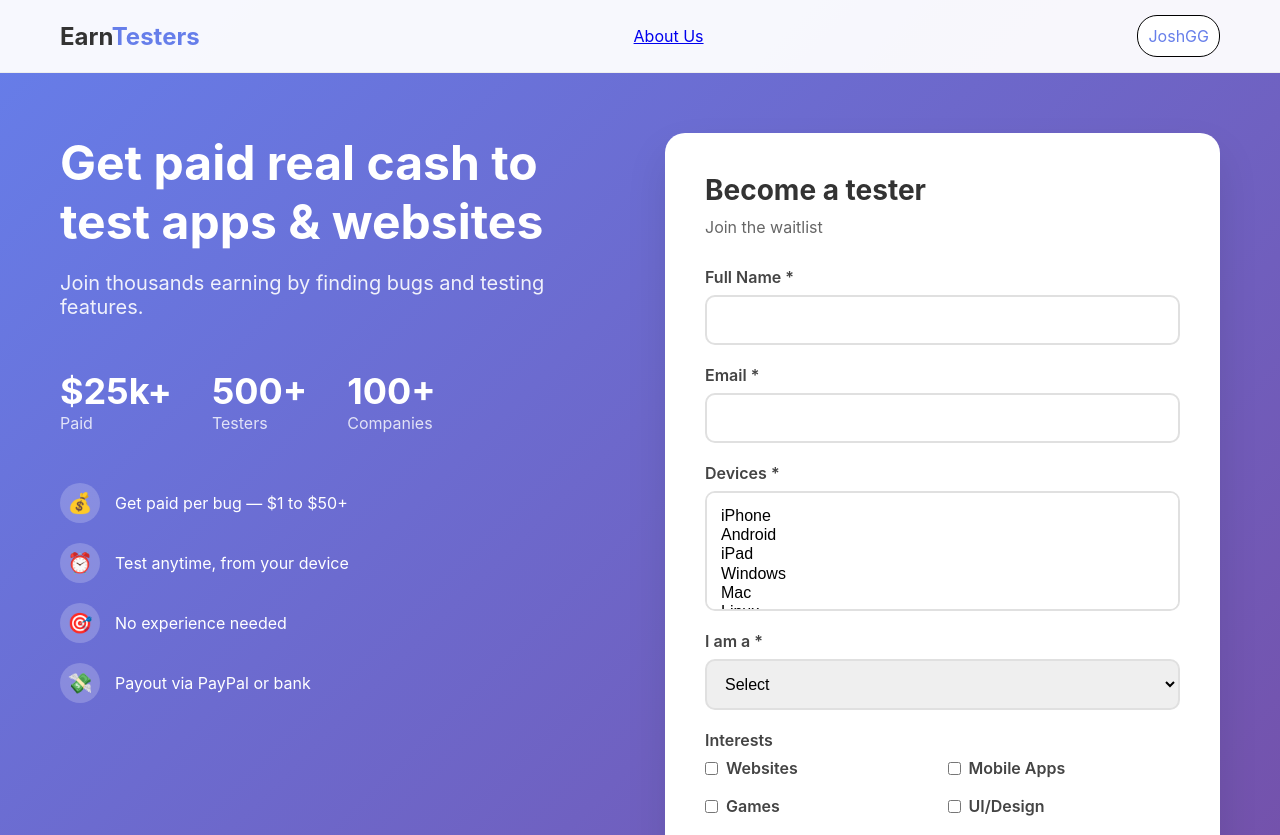
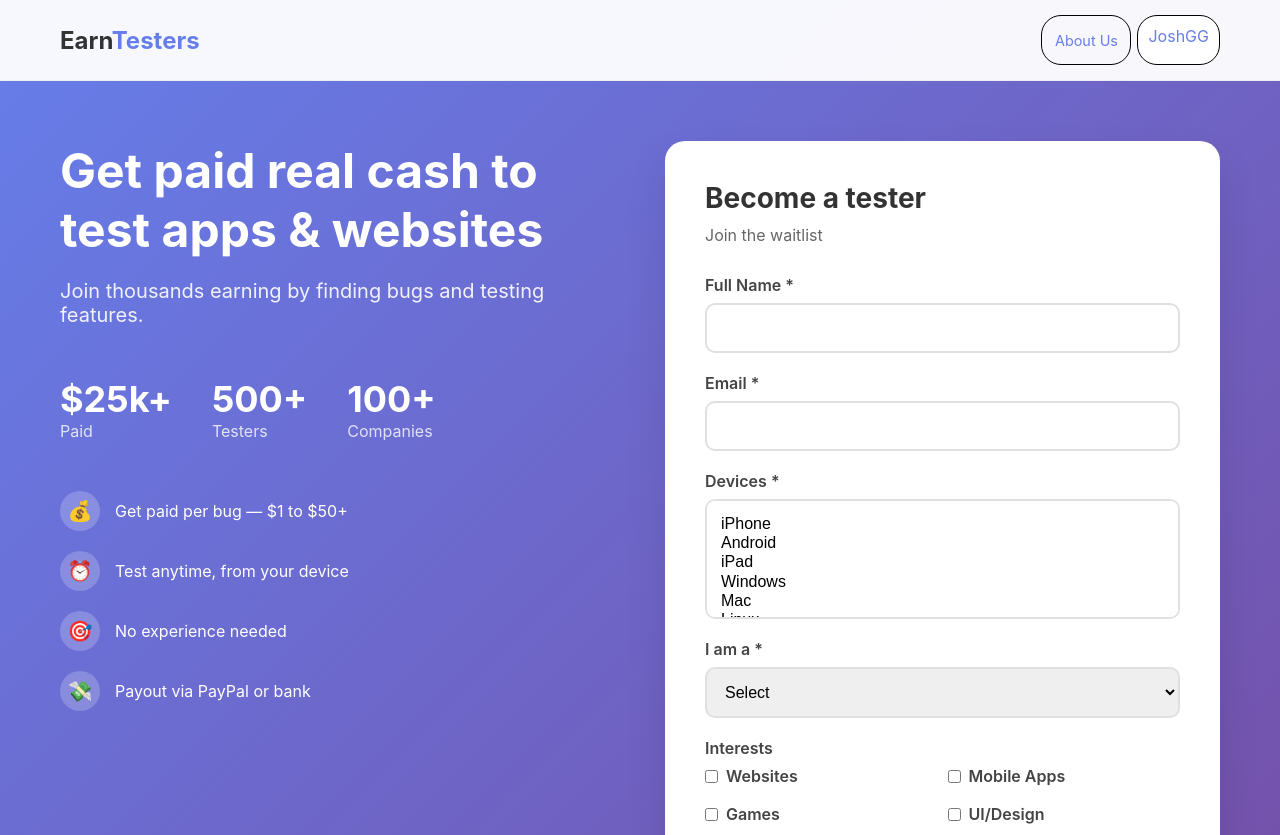
Before and after one commit to gigi-josh/earntesters-, a website: page tester.html in a window 1280 px wide. Shown: the top 835 px of the page. Drawn offline with Linux system fonts and the light colour scheme.

Commit message:
Update tester.html

```diff
--- a/tester.html
+++ b/tester.html
@@ -27,14 +27,30 @@
             justify-content:space-between;
             align-items:center;
         }
+        .top-bar div {
+            display: flex;
+            gap: 6px;
+        }
         .logo{
             font-size:24px;
             font-weight:700;
             color:#333;
             text-decoration:none;
         }
-        .logo span,.back-link{
+        .logo span, .link, .back-link{
             color:#667eea;
+        }
+        .link {
+            border-radius: 20px;
+            font-size: 0.9rem;
+            border: 1px solid black;
+            padding: 10px;
+            text-decoration: none;
+            height: 50px;
+            width: 90px;
+            display: flex;
+            align-items: center;
+            justify-content: center;
         }
         .back-link{
             background:#fff;
@@ -181,8 +197,10 @@
     <div class="top-bar">
         <div class="container">
             <a href="/" class="logo">Earn<span>Testers</span></a>
-<a href="/about.html" class="link">About Us</a>
+            <div>
+                <a href="/about.html" class="link">About Us</a>
             <a href="index.html" class="back-link">JoshGG</a>
+            </div>
         </div>
     </div>
 
```
